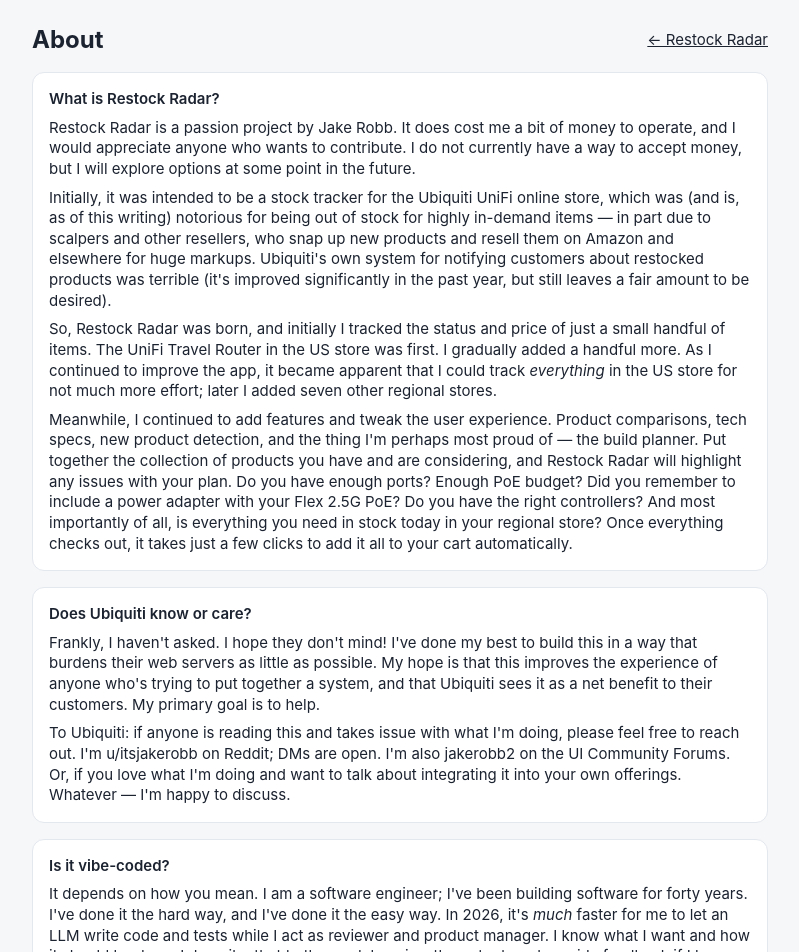
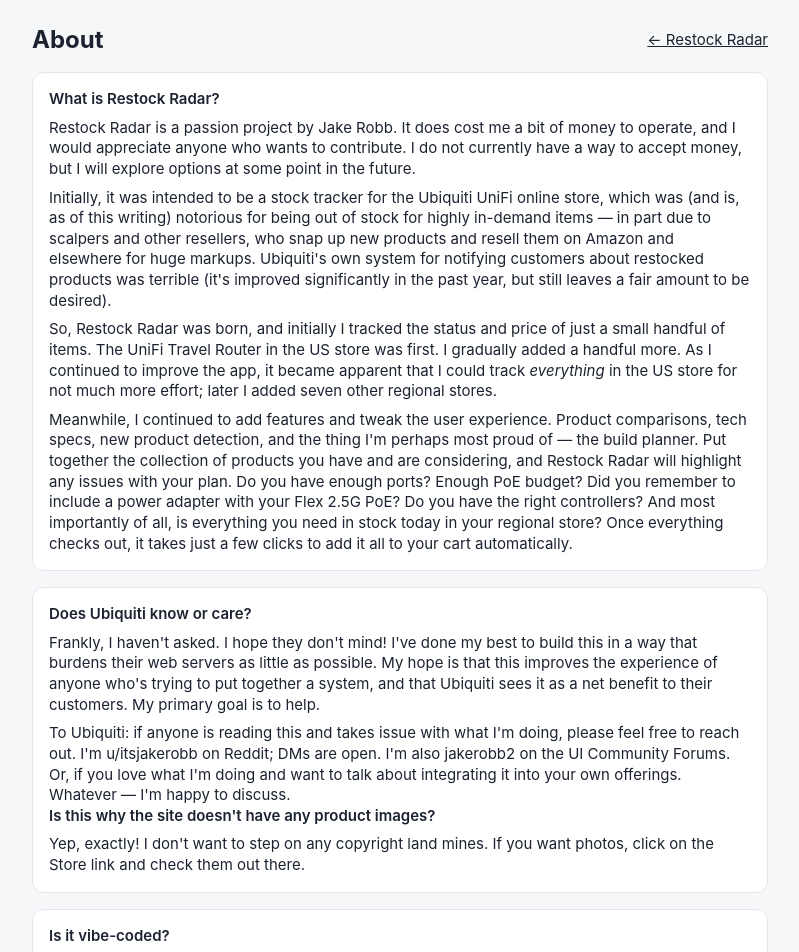
Before and after one commit to jakerobb/restock-radar, a React (Vite) app in the folder ui/: page /about in a window 1280 px wide. Shown: the top 952 px of the page, without its empty margins (240-1039 px from the left). Built offline with nearby package versions, Linux system fonts and the light colour scheme.

Commit message:
added a note about avoiding copyright issues (#283)
Co-authored-by: Jake Robb <8182938+jakerobb@users.noreply.github.com>

```diff
--- a/ui/src/components/AboutPage.tsx
+++ b/ui/src/components/AboutPage.tsx
@@ -61,6 +61,11 @@ export default function AboutPage() {
               </a>. Or, if you love what I&apos;m doing and want to talk about integrating it into your own
               offerings. Whatever &mdash; I&apos;m happy to discuss.
             </p>
+            <h3 className="font-semibold">Is this why the site doesn't have any product images?</h3>
+            <p className="mt-2">
+              Yep, exactly! I don't want to step on any copyright land mines. If you want photos, click on the Store
+              link and check them out there.
+            </p>
           </Card>
 
           <Card aria-label="Is it vibe-coded?">
```
